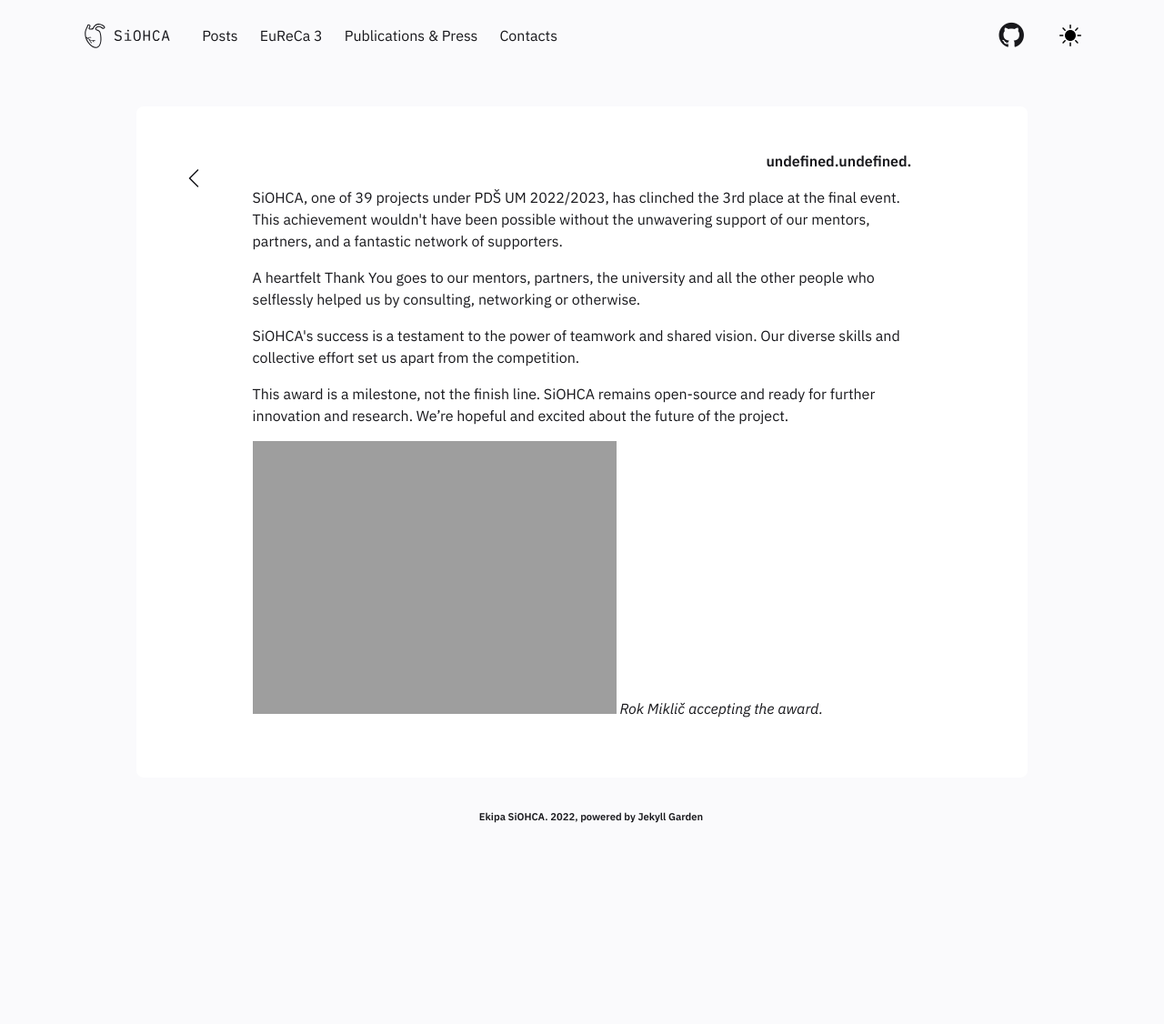
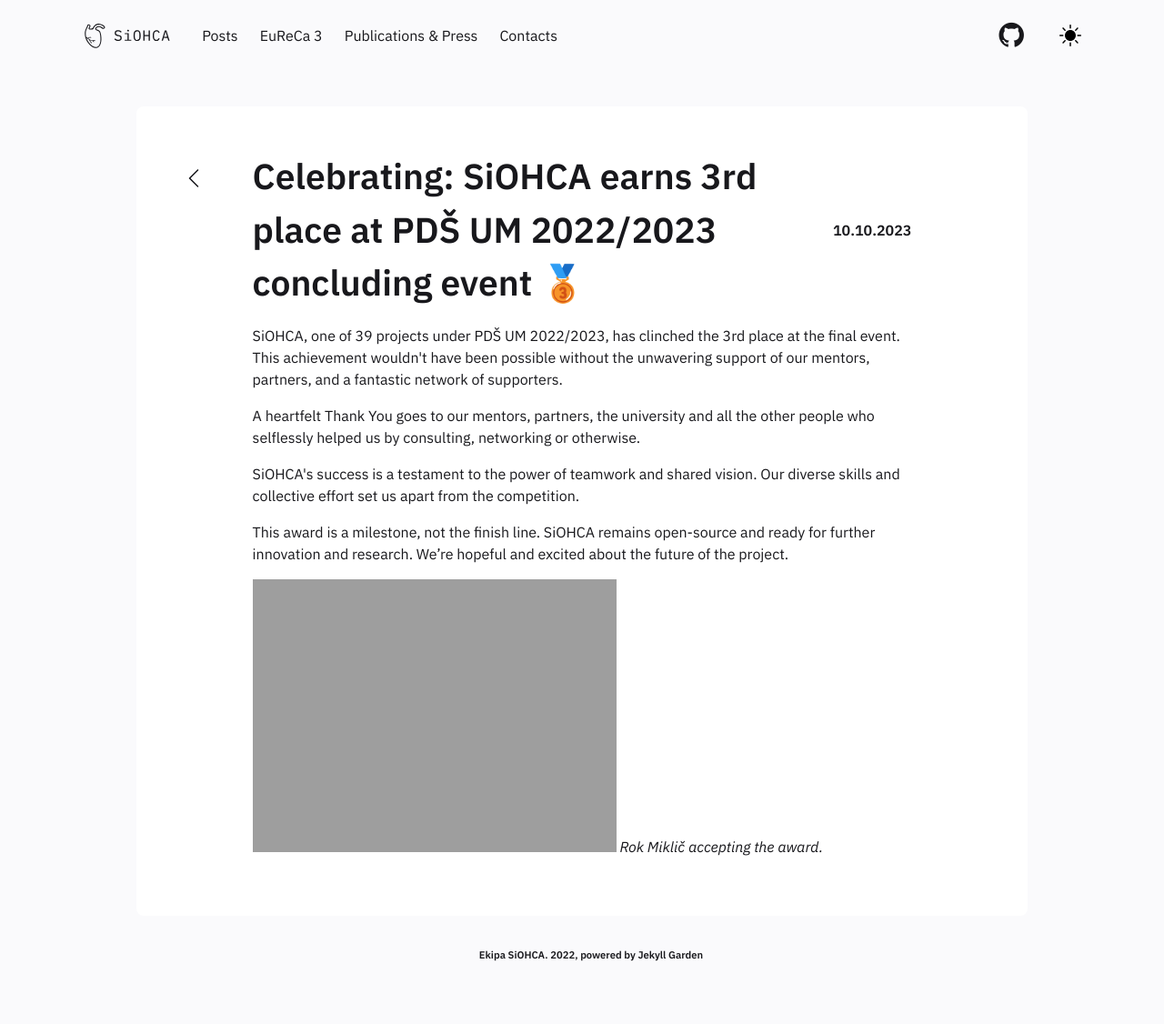
Before and after one commit to SterArcher/OHCA-registry-Slovenia, a Jekyll site: the page built from _posts/2023-10-11-SiOHCA-earns-3rd-place.md, in a window 1280 px wide. Shown: the whole page at 91% size. Built offline with Jekyll 4.4.1, drawn with Linux system fonts in a browser that asks for light colours; nearby versions of some CDN libraries; before the commit the page ends 974 px from its top, so only the background shows below that.

Commit message:
Update 2023-10-11-SiOHCA-earns-3rd-place.md

```diff
--- a/_posts/2023-10-11-SiOHCA-earns-3rd-place.md
+++ b/_posts/2023-10-11-SiOHCA-earns-3rd-place.md
@@ -1,5 +1,5 @@
 ---
-title: Celebrating: SiOHCA earns 3rd place at PDŠ UM 2022/2023 concluding event 🥉
+title: "Celebrating: SiOHCA earns 3rd place at PDŠ UM 2022/2023 concluding event 🥉"
 Featuresdate: 2023-10-10 10:00:00 -0000
 categories: SiOHCA
 tags: SiOHCA
```
